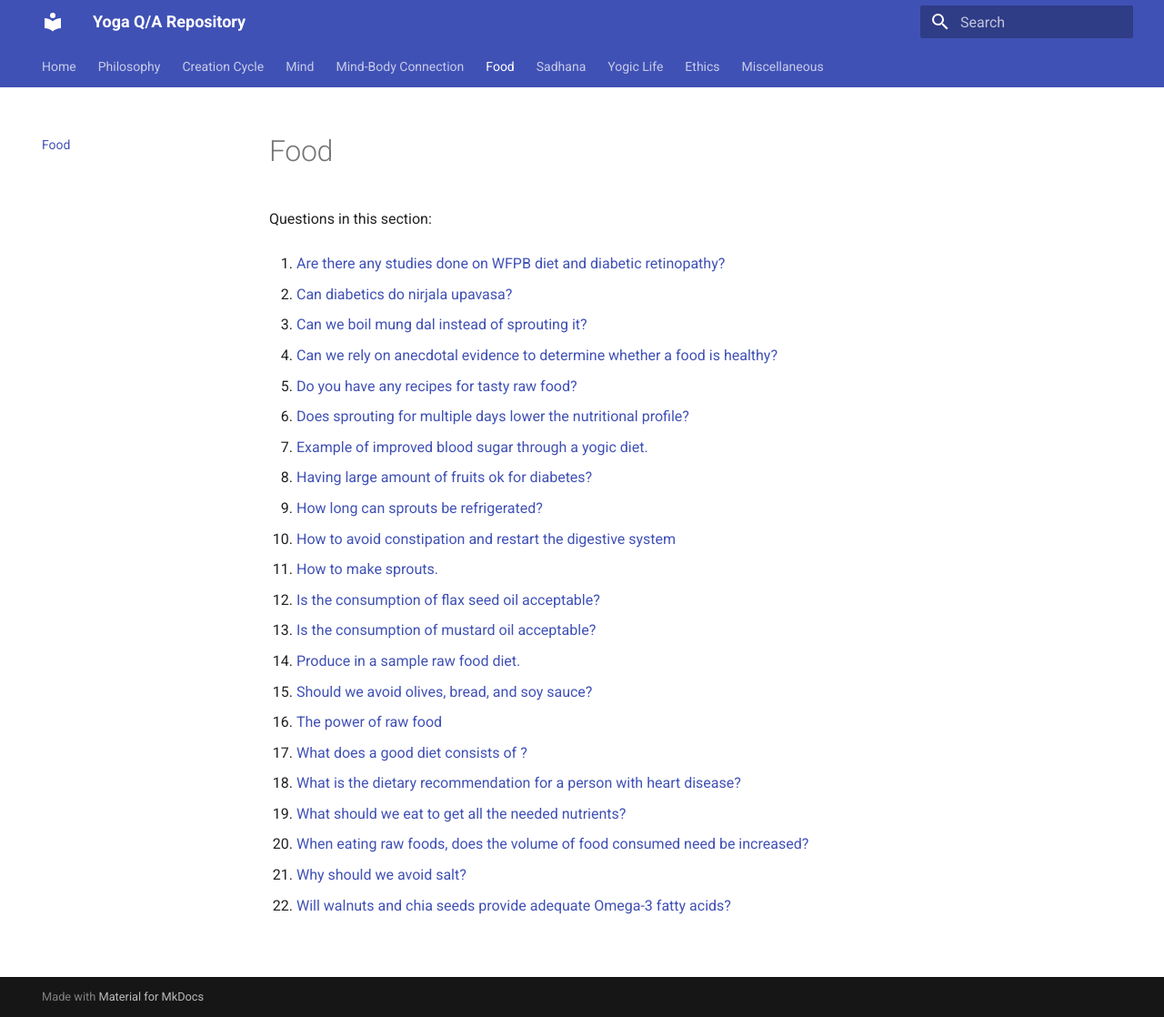
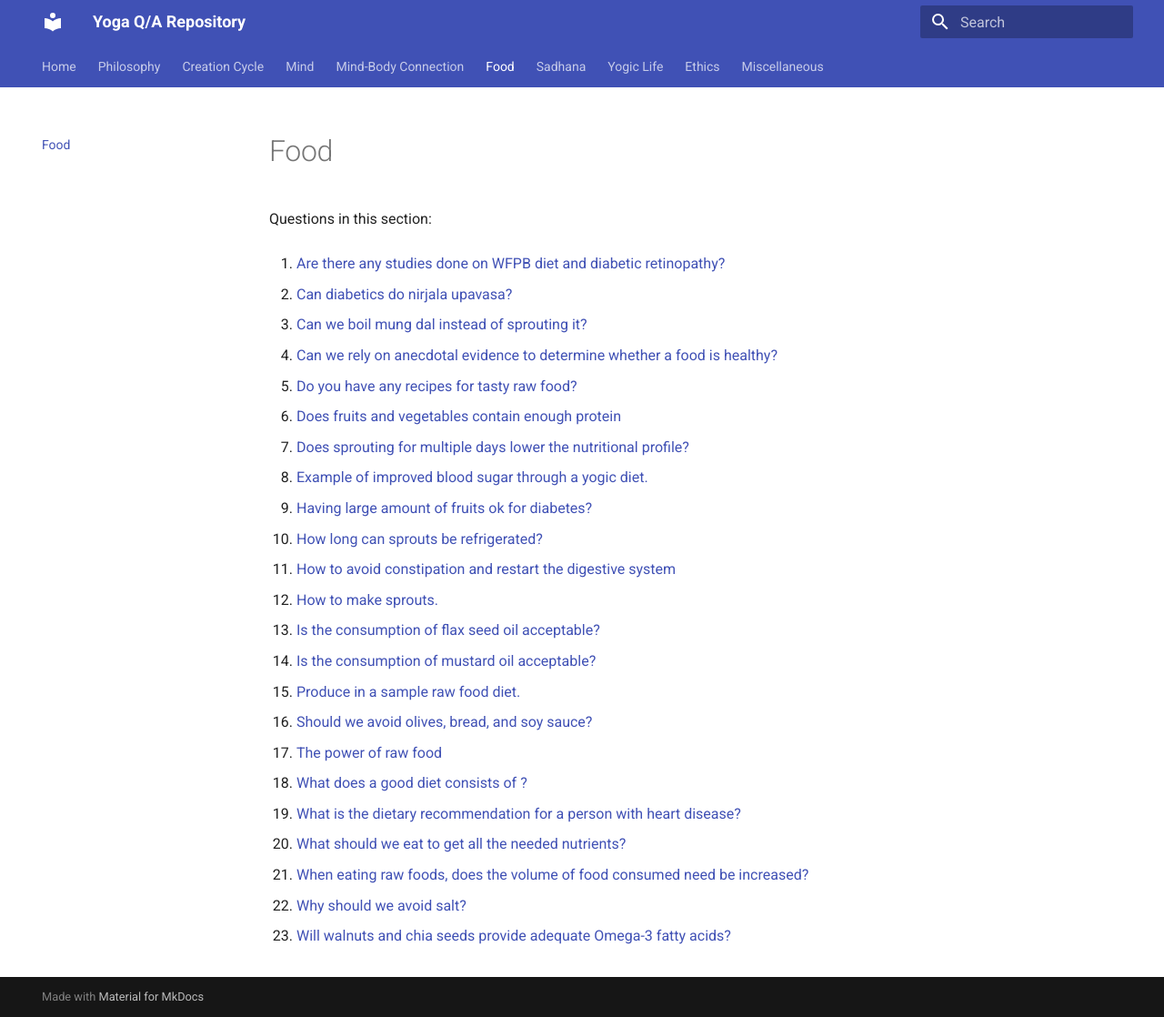
Before and after one commit to yogiclife/yoga-qa, an MkDocs documentation site: the page built from docs/food/README.md, in a window 1280 px wide and 1118 px high. Shown: the whole window at 91% size. Built offline with MkDocs 1.6.1 and Material for MkDocs 9.7.7, drawn with Linux system fonts in a browser that asks for light colours.

Commit message:
Update topic indices [skip ci]

```diff
--- a/docs/food/README.md
+++ b/docs/food/README.md
@@ -12,36 +12,38 @@ Questions in this section:
 
 5. [Do you have any recipes for tasty raw food?](do-you-have-any-recipes-for-tasty-raw-food-20260620-163919.md)
 
-6. [Does sprouting for multiple days lower the nutritional profile?](does-sprouting-for-multiple-days-lower-the-nutritional-profile-20260628-131930.md)
+6. [Does fruits and vegetables contain enough protein](does-fruits-and-vegetables-contain-enough-protein-20260628-205443.md)
 
-7. [Example of improved blood sugar through a yogic diet.](example-of-improved-blood-sugar-through-a-yogic-diet-20260628-130657.md)
+7. [Does sprouting for multiple days lower the nutritional profile?](does-sprouting-for-multiple-days-lower-the-nutritional-profile-20260628-131930.md)
 
-8. [Having large amount of fruits ok for diabetes?](having-large-amount-of-fruits-ok-for-diabetes-20260628-030219.md)
+8. [Example of improved blood sugar through a yogic diet.](example-of-improved-blood-sugar-through-a-yogic-diet-20260628-130657.md)
 
-9. [How long can sprouts be refrigerated?](how-long-can-sprouts-be-refrigerated-20260628-132251.md)
+9. [Having large amount of fruits ok for diabetes?](having-large-amount-of-fruits-ok-for-diabetes-20260628-030219.md)
 
-10. [How to avoid constipation and restart the digestive system](how-to-avoid-constipation-and-restart-the-digestive-system-20260628-202200.md)
+10. [How long can sprouts be refrigerated?](how-long-can-sprouts-be-refrigerated-20260628-132251.md)
 
-11. [How to make sprouts.](how-to-make-sprouts-20260628-131139.md)
+11. [How to avoid constipation and restart the digestive system](how-to-avoid-constipation-and-restart-the-digestive-system-20260628-202200.md)
 
-12. [Is the consumption of flax seed oil acceptable?](is-the-consumption-of-flax-seed-oil-acceptable-20260628-141212.md)
+12. [How to make sprouts.](how-to-make-sprouts-20260628-131139.md)
 
-13. [Is the consumption of mustard oil acceptable?](is-the-consumption-of-mustard-oil-acceptable-20260628-140138.md)
+13. [Is the consumption of flax seed oil acceptable?](is-the-consumption-of-flax-seed-oil-acceptable-20260628-141212.md)
 
-14. [Produce in a sample raw food diet.](produce-in-a-sample-raw-food-diet-20260628-134655.md)
+14. [Is the consumption of mustard oil acceptable?](is-the-consumption-of-mustard-oil-acceptable-20260628-140138.md)
 
-15. [Should we avoid olives, bread, and soy sauce?](should-we-avoid-olives-bread-and-soy-sauce-20260628-114909.md)
+15. [Produce in a sample raw food diet.](produce-in-a-sample-raw-food-diet-20260628-134655.md)
 
-16. [The power of raw food](the-power-of-raw-food-20260628-204609.md)
+16. [Should we avoid olives, bread, and soy sauce?](should-we-avoid-olives-bread-and-soy-sauce-20260628-114909.md)
 
-17. [What does a good diet consists of ?](what-does-a-good-diet-consists-of-20260628-025803.md)
+17. [The power of raw food](the-power-of-raw-food-20260628-204609.md)
 
-18. [What is the dietary recommendation for a person with heart disease?](what-is-the-dietary-recommendation-for-a-person-with-heart-disease-20260628-023806.md)
+18. [What does a good diet consists of ?](what-does-a-good-diet-consists-of-20260628-025803.md)
 
-19. [What should we eat to get all the needed nutrients?](what-should-we-eat-to-get-all-the-needed-nutrients.md)
+19. [What is the dietary recommendation for a person with heart disease?](what-is-the-dietary-recommendation-for-a-person-with-heart-disease-20260628-023806.md)
 
-20. [When eating raw foods, does the volume of food consumed need be increased?](when-eating-raw-foods-does-the-volume-of-food-consumed-need-be-increased-20260628-030424.md)
+20. [What should we eat to get all the needed nutrients?](what-should-we-eat-to-get-all-the-needed-nutrients.md)
 
-21. [Why should we avoid salt?](why-should-we-avoid-salt-20260628-140843.md)
+21. [When eating raw foods, does the volume of food consumed need be increased?](when-eating-raw-foods-does-the-volume-of-food-consumed-need-be-increased-20260628-030424.md)
 
-22. [Will walnuts and chia seeds provide adequate Omega-3 fatty acids?](will-walnuts-and-chia-seeds-provide-adequate-omega-3-fatty-acids-20260628-141918.md)
+22. [Why should we avoid salt?](why-should-we-avoid-salt-20260628-140843.md)
+
+23. [Will walnuts and chia seeds provide adequate Omega-3 fatty acids?](will-walnuts-and-chia-seeds-provide-adequate-omega-3-fatty-acids-20260628-141918.md)
```
